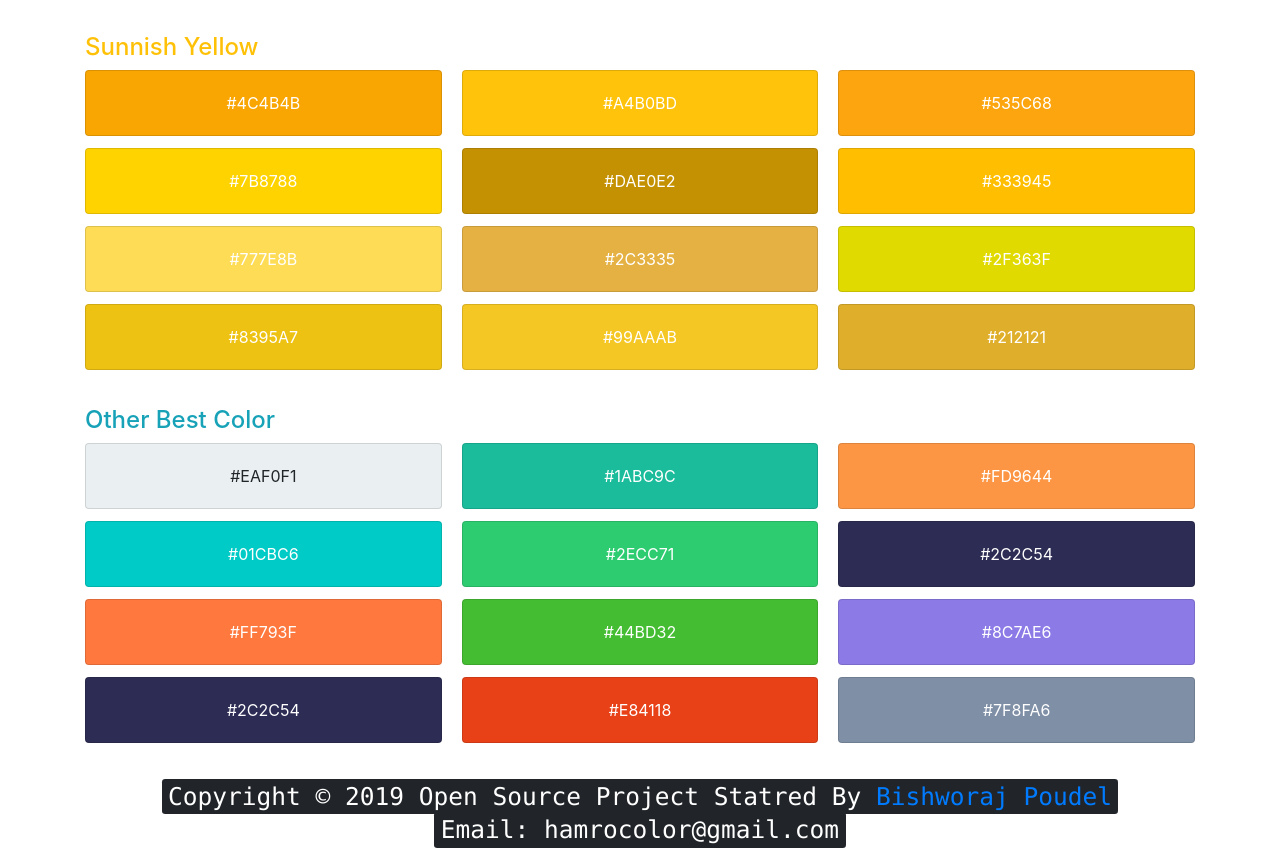
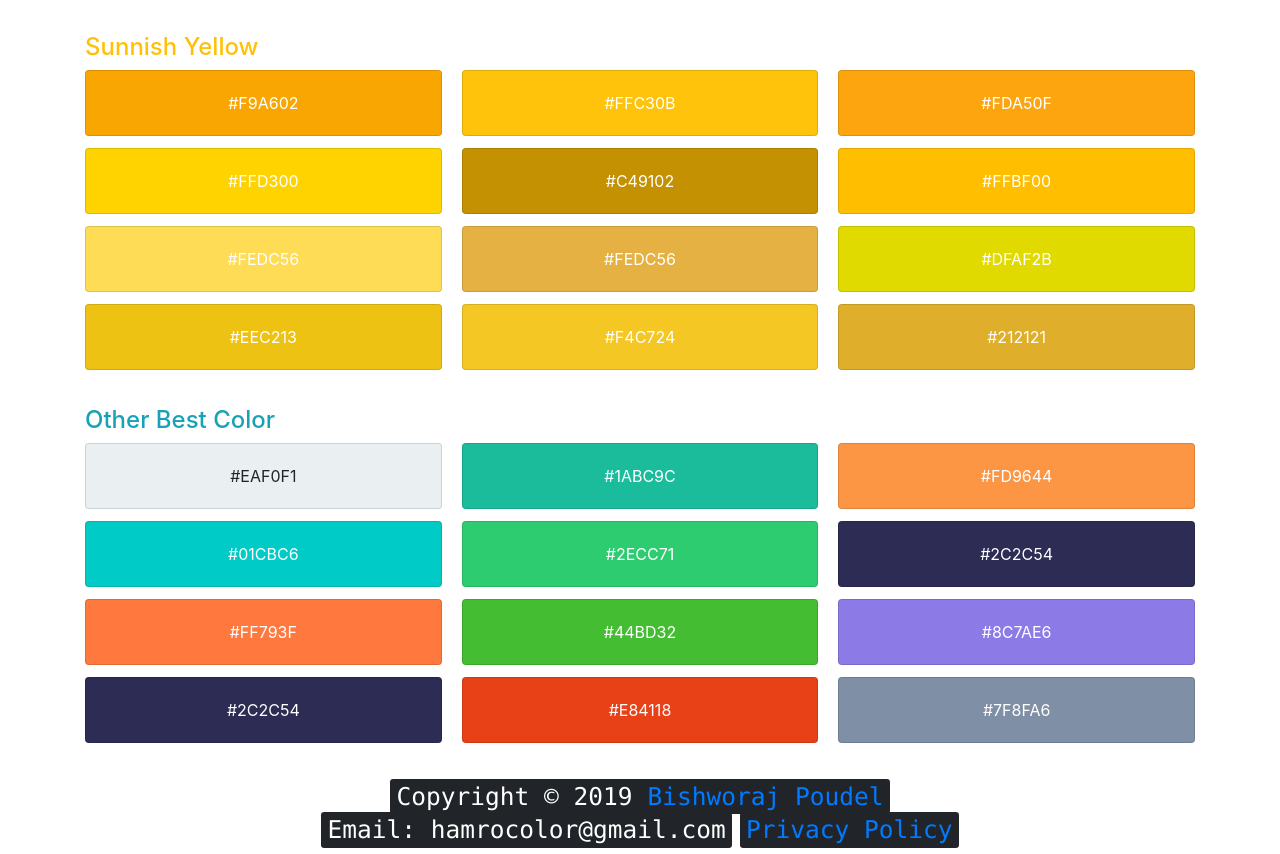
Before and after one commit to bishworajpoudelofficial/hamrocolor, a plain HTML site: page index.html in a window 1280 px wide. Shown: the part 1554-2408 px from the top of the page. Drawn offline with nearby package versions, Linux system fonts and the light colour scheme.

Commit message:
Updated
Some colors label are updated.

```diff
--- a/index.html
+++ b/index.html
@@ -2,7 +2,7 @@
 Version 1.0
 Developed By: Bishworaj Poudel
 Email: hamrocolor@gmail.com
-This project is open source. If you need source code or want to contribute visit github.com/hamrocolor
+This project is open source. If you need source code or want to contribute visit github.com/itsmebrp
 -->
 
 <!DOCTYPE html>
@@ -10,6 +10,9 @@ This project is open source. If you need source code or want to contribute visit
 <head>
   <title>Hamro Color</title>
   <meta charset="utf-8">
+  <link rel="icon" href="https://hamrocolor.com/hamrocolor.png">
+  <meta name="description" content=" Hamro Color, Best UI Color, UI Color Picker, Best Color For Website, Best UI Ux Color For App, Amazing UI Color">
+<meta name="keywords" content="Hamro Color, UX UI Color, Colors By HamroColor, Hamrocolor.com, Chooose Best color for your UI.">
   <meta name="viewport" content="width=device-width, initial-scale=1">
   <link rel="stylesheet" href="https://maxcdn.bootstrapcdn.com/bootstrap/4.3.1/css/bootstrap.min.css">
   <link rel="stylesheet" href="style.css">
@@ -296,59 +299,59 @@ This project is open source. If you need source code or want to contribute visit
 <div class="card-columns">
   <div class="card yellow1">
     <div class="card-body text-center">
-      <p class="card-text text-white">#4C4B4B</p>
+      <p class="card-text text-white">#F9A602</p>
     </div>
   </div>
   <div class="card yellow2">
     <div class="card-body text-center">
-      <p class="card-text text-white">#7B8788</p>
+      <p class="card-text text-white">#FFD300</p>
     </div>
   </div>
   <div class="card yellow3">
     <div class="card-body text-center">
-      <p class="card-text text-white">#A4B0BD</p>
+      <p class="card-text text-white">#FFC30B</p>
     </div>
   </div>
   <div class="card yellow4">
     <div class="card-body text-center">
-      <p class="card-text text-white">#DAE0E2</p>
+      <p class="card-text text-white">#C49102</p>
     </div>
   </div>
   <div class="card yellow5">
     <div class="card-body text-center">
-      <p class="card-text text-white">#535C68</p>
+      <p class="card-text text-white">#FDA50F</p>
     </div>
   </div>
   <div class="card yellow6">
     <div class="card-body text-center">
-      <p class="card-text text-white">#333945</p>
+      <p class="card-text text-white">#FFBF00</p>
     </div>
   </div>
 </div>
 <div class="card-columns">
   <div class="card yellow7">
     <div class="card-body text-center">
-      <p class="card-text text-white">#777E8B</p>
+      <p class="card-text text-white">#FEDC56</p>
     </div>
   </div>
   <div class="card yellow8">
     <div class="card-body text-center">
-      <p class="card-text text-white">#8395A7</p>
+      <p class="card-text text-white">#EEC213</p>
     </div>
   </div>
   <div class="card yellow9">
     <div class="card-body text-center">
-      <p class="card-text text-white">#2C3335</p>
+      <p class="card-text text-white">#FEDC56</p>
     </div>
   </div>
   <div class="card yellow10">
     <div class="card-body text-center">
-      <p class="card-text text-white">#99AAAB</p>
+      <p class="card-text text-white">#F4C724</p>
     </div>
   </div>
   <div class="card yellow11">
     <div class="card-body text-center">
-      <p class="card-text text-white">#2F363F</p>
+      <p class="card-text text-white">#DFAF2B</p>
     </div>
   </div>
   <div class="card yellow12">
@@ -429,10 +432,19 @@ This project is open source. If you need source code or want to contribute visit
 
 <!-- For Footer -->
 <h3 class="text-center">
-<kbd>Copyright &copy; 2019 Open Source Project Statred By <a href="https://brp.com.np">Bishworaj Poudel</a> </kbd><br>
+<kbd>Copyright &copy; 2019 <a href="https://brp.com.np" target="_blank">Bishworaj Poudel</a> </kbd><br>
 <kbd>Email: hamrocolor@gmail.com</kbd>
+<kbd><a href="privacypolicy.php" target="_blank">Privacy Policy</a> </kbd><br>
 </h3>
 </div>
 <!-- Container Ending -->
+<script async src="//pagead2.googlesyndication.com/pagead/js/adsbygoogle.js"></script>
+<script>
+  (adsbygoogle = window.adsbygoogle || []).push({
+    google_ad_client: "ca-pub-5115602173816664",
+    enable_page_level_ads: true
+  });
+</script>
+
 </body>
 </html>
```
